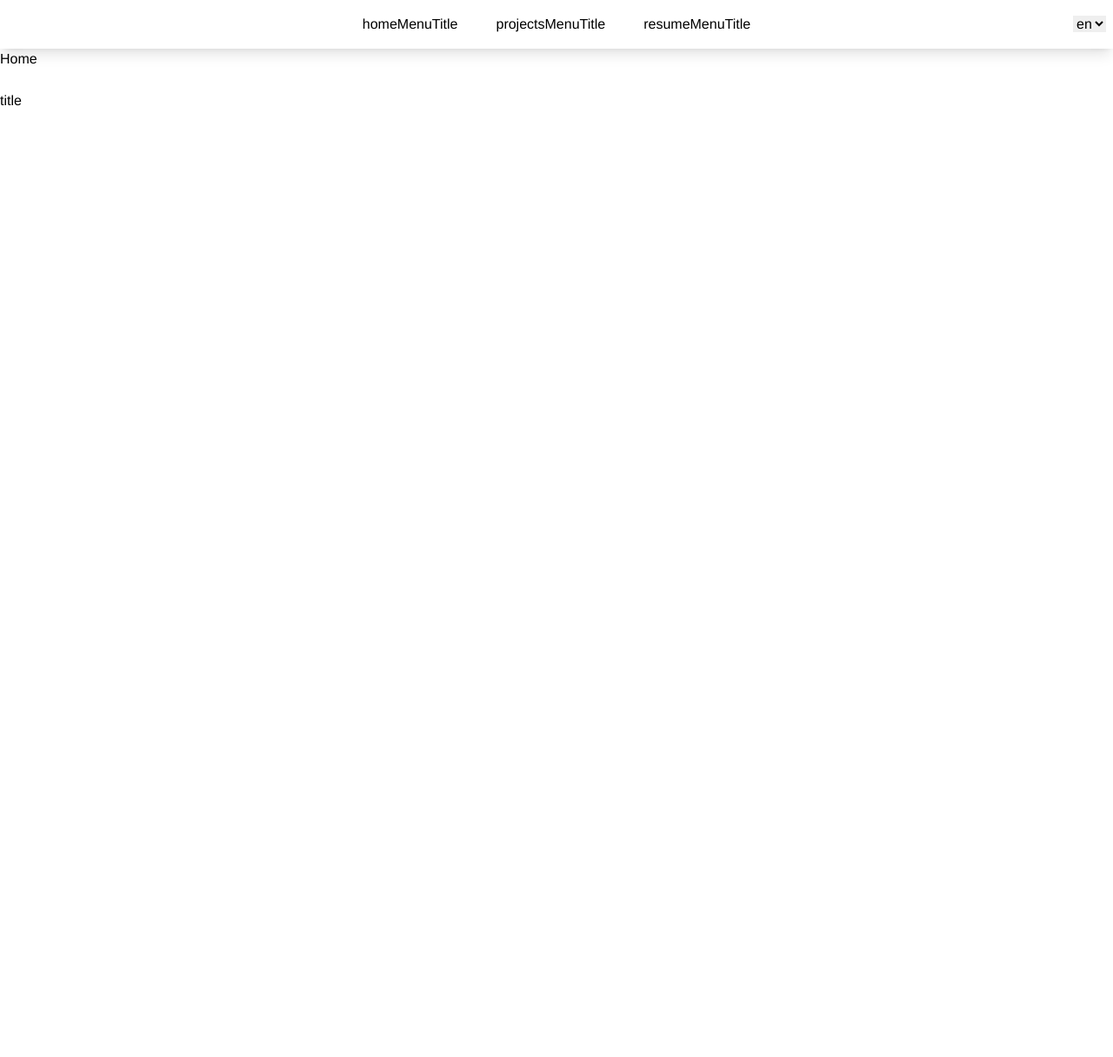
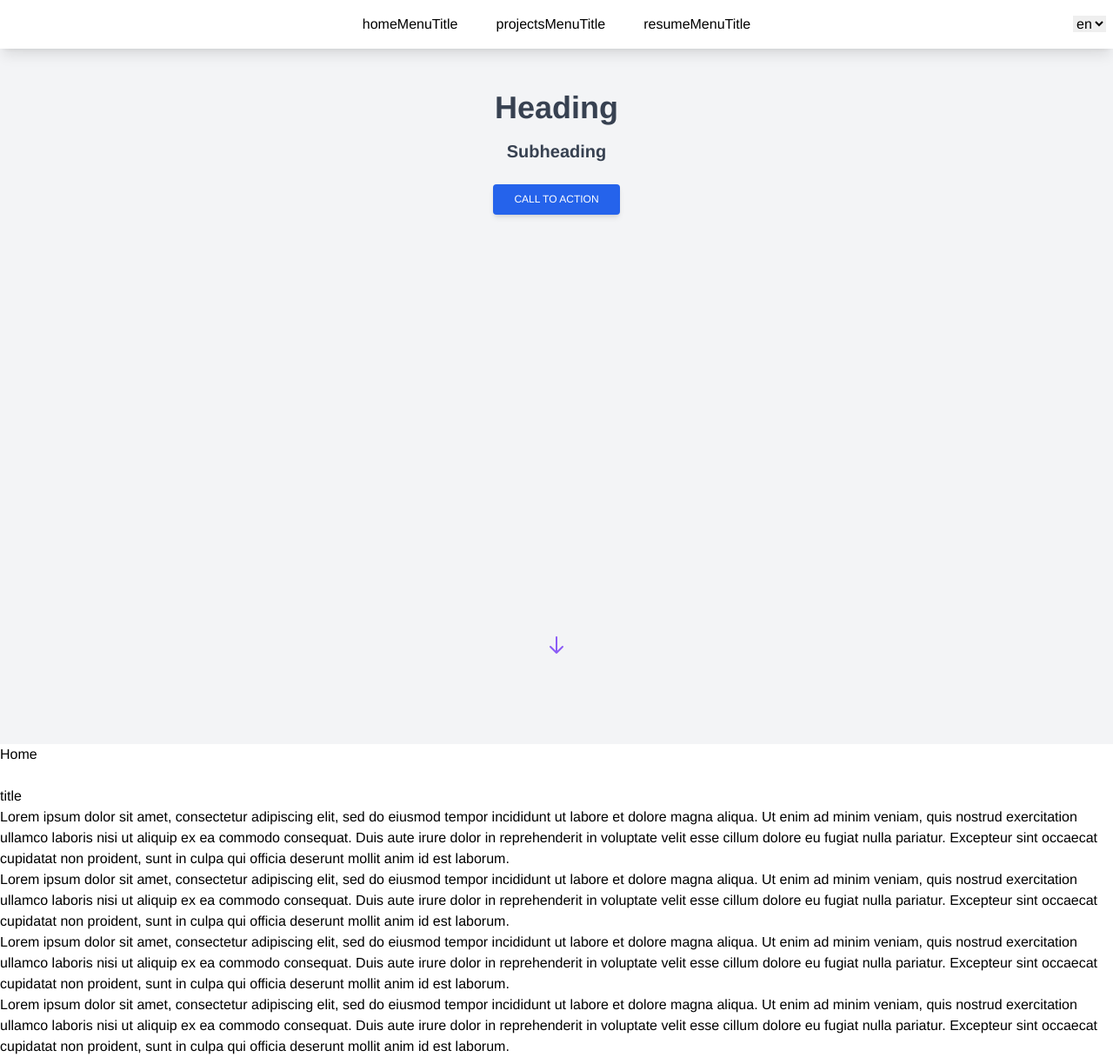
Before and after one commit to Cronos8/site-vitrine, a Vue app: page / in a window 1280 px wide. Shown: the whole page at 87% size. Before the commit the page ends 800 px from the top, so only its background shows below. Built offline with nearby package versions, Linux system fonts and the light colour scheme.

Commit message:
squelette accueil et cv

```diff
--- a/src/components/Navigation.vue
+++ b/src/components/Navigation.vue
@@ -1,5 +1,5 @@
 <template>
-  <nav class="bg-white shadow-lg sticky top-0">
+  <nav class="bg-white shadow-lg sticky top-0 z-40">
     <div class="max-w-6xl mx-auto px-4">
 
        <div class="absolute py-2 px-2 inset-y-0 left-0 sm:hidden">
--- a/src/views/Home.vue
+++ b/src/views/Home.vue
@@ -1,7 +1,59 @@
 <template>
+
+    <!-- Jumbotron -->
+  <div class="flex flex-col h-screen p-12 text-center bg-gray-100 text-gray-700">
+    <h2 class="font-semibold text-4xl mb-4">Heading</h2>
+    <h4 class="font-semibold text-xl mb-6">Subheading</h4>
+    <div class="flex space-x-2 justify-center">
+      <button
+        type="button"
+        class="inline-block px-6 py-2.5 mb-1 bg-blue-600 text-white font-medium text-xs leading-tight uppercase rounded shadow-md hover:bg-blue-700 hover:shadow-lg focus:bg-blue-700 focus:shadow-lg focus:outline-none focus:ring-0 active:bg-blue-800 active:shadow-lg transition duration-150 ease-in-out"
+        data-mdb-ripple="true"
+        data-mdb-ripple-color="light"
+      >
+        Call to action
+      </button>
+    </div>
+
+    <div class="flex space-x-2 justify-center items-end h-screen pb-12">
+      <svg class="animate-bounce w-6 h-6 text-violet-500" fill="none" stroke-linecap="round" stroke-linejoin="round" stroke-width="2" viewBox="0 0 24 24" stroke="currentColor">
+          <path d="M19 14l-7 7m0 0l-7-7m7 7V3"></path>
+      </svg>
+    </div>
+  </div>
+  <!-- Jumbotron -->
+
   <h1>Home</h1>
   <br />
   <h1>{{ $t('title') }}</h1>
+  <div>
+    Lorem ipsum dolor sit amet, consectetur adipiscing elit, sed do eiusmod tempor incididunt
+     ut labore et dolore magna aliqua. Ut enim ad minim veniam, quis nostrud exercitation ullamco
+     laboris nisi ut aliquip ex ea commodo consequat. Duis aute irure dolor in reprehenderit in voluptate
+     velit esse cillum dolore eu fugiat nulla pariatur. Excepteur sint occaecat cupidatat non proident,
+     sunt in culpa qui officia deserunt mollit anim id est laborum.
+  </div>
+  <div>
+    Lorem ipsum dolor sit amet, consectetur adipiscing elit, sed do eiusmod tempor incididunt
+     ut labore et dolore magna aliqua. Ut enim ad minim veniam, quis nostrud exercitation ullamco
+     laboris nisi ut aliquip ex ea commodo consequat. Duis aute irure dolor in reprehenderit in voluptate
+     velit esse cillum dolore eu fugiat nulla pariatur. Excepteur sint occaecat cupidatat non proident,
+     sunt in culpa qui officia deserunt mollit anim id est laborum.
+  </div>
+  <div>
+    Lorem ipsum dolor sit amet, consectetur adipiscing elit, sed do eiusmod tempor incididunt
+     ut labore et dolore magna aliqua. Ut enim ad minim veniam, quis nostrud exercitation ullamco
+     laboris nisi ut aliquip ex ea commodo consequat. Duis aute irure dolor in reprehenderit in voluptate
+     velit esse cillum dolore eu fugiat nulla pariatur. Excepteur sint occaecat cupidatat non proident,
+     sunt in culpa qui officia deserunt mollit anim id est laborum.
+  </div>
+  <div>
+    Lorem ipsum dolor sit amet, consectetur adipiscing elit, sed do eiusmod tempor incididunt
+     ut labore et dolore magna aliqua. Ut enim ad minim veniam, quis nostrud exercitation ullamco
+     laboris nisi ut aliquip ex ea commodo consequat. Duis aute irure dolor in reprehenderit in voluptate
+     velit esse cillum dolore eu fugiat nulla pariatur. Excepteur sint occaecat cupidatat non proident,
+     sunt in culpa qui officia deserunt mollit anim id est laborum.
+  </div>
 </template>
 
 <script>
--- a/src/views/Resume.vue
+++ b/src/views/Resume.vue
@@ -1,5 +1,51 @@
 <template>
-  <h1>Resume</h1>
+
+  <div class="flex justify-center pt-12">
+    <h2 class="font-semibold text-4xl mb-4">Resume</h2>
+  </div>
+
+  <div class="flex justify-center p-12">
+    <div class="border-l-2 border-blue-600 ">
+
+      <div>
+        <div class="flex flex-start items-center">
+          <div class="bg-blue-600 w-4 h-4 flex items-center justify-center rounded-full -ml-2 mr-3 -mt-2"></div>
+          <h4 class="text-gray-800 font-semibold text-xl -mt-2">Title of section 1</h4>
+        </div>
+        <div class="ml-6 mb-6 pb-6">
+          <a href="#!" class="text-blue-600 hover:text-blue-700 focus:text-blue-800 duration-300 transition ease-in-out text-sm">4 February, 2022</a>
+          <div class="text-gray-700 mt-2 mb-4 text-justify max-w-3xl">Lorem ipsum dolor sit amet, consectetur adipiscing elit, sed do eiusmod tempor incididunt ut labore et dolore magna aliqua. Ut enim ad minim veniam, quis nostrud exercitation ullamco laboris nisi ut aliquip ex ea commodo consequat.</div>
+          <button type="button" class="inline-block px-4 py-1.5 bg-blue-600 text-white font-medium text-xs leading-tight uppercase rounded shadow-md hover:bg-blue-700 hover:shadow-lg focus:bg-blue-700 focus:shadow-lg focus:outline-none focus:ring-0 active:bg-blue-800 active:shadow-lg transition duration-150 ease-in-out">Read more</button>
+        </div>
+      </div>
+
+      <div>
+        <div class="flex flex-start items-center">
+          <div class="bg-blue-600 w-4 h-4 flex items-center justify-center rounded-full -ml-2 mr-3 -mt-2"></div>
+          <h4 class="text-gray-800 font-semibold text-xl -mt-2">Title of section 1</h4>
+        </div>
+        <div class="ml-6 mb-6 pb-6">
+          <a href="#!" class="text-blue-600 hover:text-blue-700 focus:text-blue-800 duration-300 transition ease-in-out text-sm">4 February, 2022</a>
+          <div class="text-gray-700 mt-2 mb-4 text-justify max-w-3xl">Lorem ipsum dolor sit amet, consectetur adipiscing elit, sed do eiusmod tempor incididunt ut labore et dolore magna aliqua. Ut enim ad minim veniam, quis nostrud exercitation ullamco laboris nisi ut aliquip ex ea commodo consequat.</div>
+          <button type="button" class="inline-block px-4 py-1.5 bg-blue-600 text-white font-medium text-xs leading-tight uppercase rounded shadow-md hover:bg-blue-700 hover:shadow-lg focus:bg-blue-700 focus:shadow-lg focus:outline-none focus:ring-0 active:bg-blue-800 active:shadow-lg transition duration-150 ease-in-out">Read more</button>
+        </div>
+      </div>
+
+      <div>
+        <div class="flex flex-start items-center">
+          <div class="bg-blue-600 w-4 h-4 flex items-center justify-center rounded-full -ml-2 mr-3 -mt-2"></div>
+          <h4 class="text-gray-800 font-semibold text-xl -mt-2">Title of section 1</h4>
+        </div>
+        <div class="ml-6 mb-6 pb-6">
+          <a href="#!" class="text-blue-600 hover:text-blue-700 focus:text-blue-800 duration-300 transition ease-in-out text-sm">4 February, 2022</a>
+          <div class="text-gray-700 mt-2 mb-4 text-justify max-w-3xl">Lorem ipsum dolor sit amet, consectetur adipiscing elit, sed do eiusmod tempor incididunt ut labore et dolore magna aliqua. Ut enim ad minim veniam, quis nostrud exercitation ullamco laboris nisi ut aliquip ex ea commodo consequat.</div>
+          <button type="button" class="inline-block px-4 py-1.5 bg-blue-600 text-white font-medium text-xs leading-tight uppercase rounded shadow-md hover:bg-blue-700 hover:shadow-lg focus:bg-blue-700 focus:shadow-lg focus:outline-none focus:ring-0 active:bg-blue-800 active:shadow-lg transition duration-150 ease-in-out">Read more</button>
+        </div>
+      </div>
+
+    </div>
+  </div>
+
 </template>
 
 <script>
```
